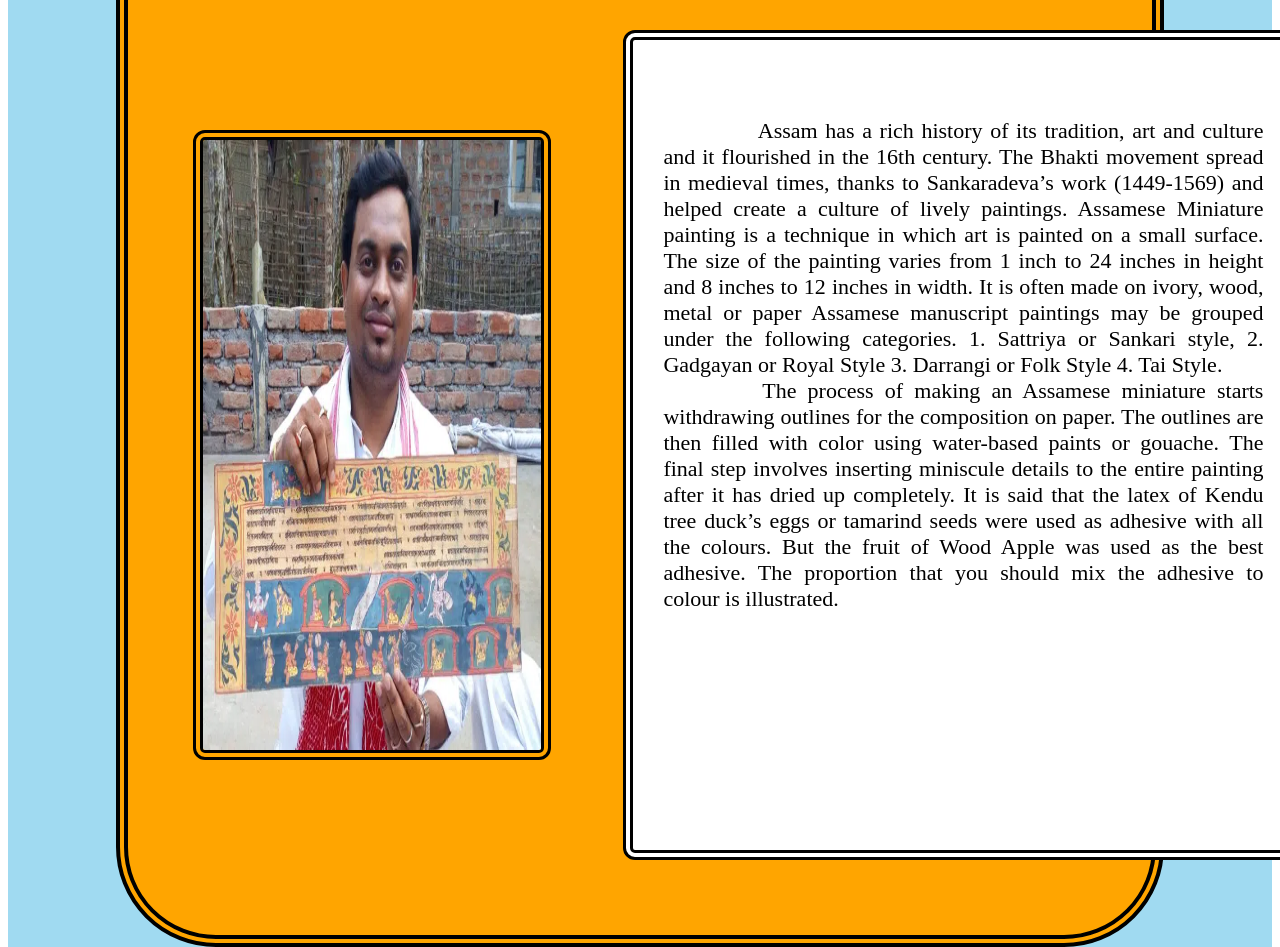
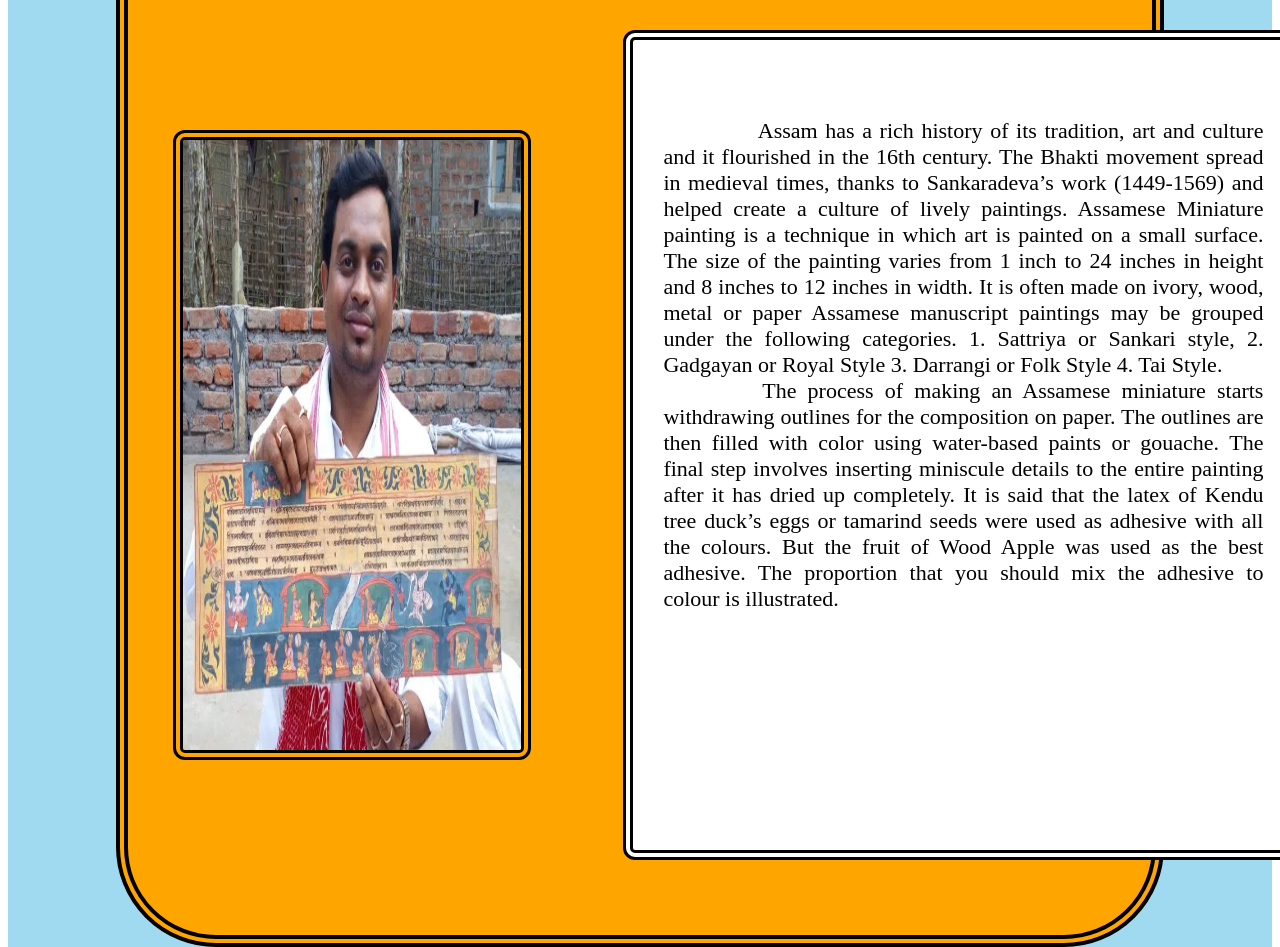
Before and after one commit to Nageshwari-Hatti/Folk_Art_Wed_Design_Project, a plain HTML site: page content.html in a window 1280 px wide. Shown: the part 1762-2709 px from the top of the page. Drawn offline with Linux system fonts and the light colour scheme.

Commit message:
Update content.css

```diff
--- a/content.css
+++ b/content.css
@@ -2,7 +2,6 @@ div{
     background-color: rgb(160, 218, 241);
     padding: 30px;
 }
-
 
 h1{
     font-size: 50px;
@@ -28,13 +27,12 @@ img{
     height: 610px;
     width: 35%;
     float: left;
-    margin-left: 35px;
+    margin-left: 15px;
     margin-right: 2px;
     margin-top: 100px;
     border: 10px solid black;
     border-radius: 12px;
     border-style: double;
-
 }
 
 .art_1{
@@ -67,6 +65,3 @@ p{
     text-align: justify;
     align-items: center;
 }
-
-figcaption {
-}
```
